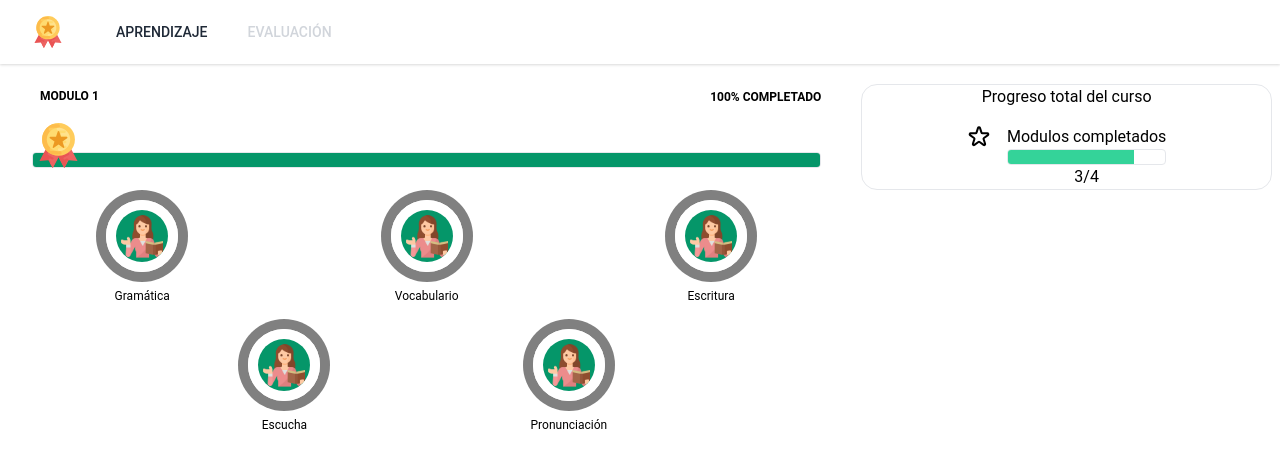
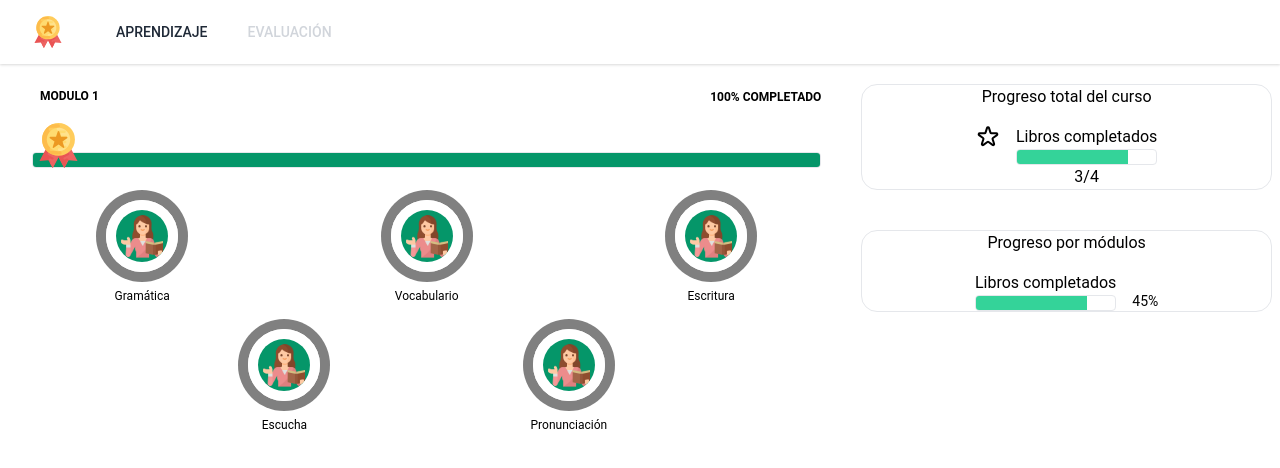
Before and after one commit to dvelez3815/eLearningUTMFCI, a React (Create React App) app: page /inicio in a window 1280 px wide. Shown: the top 468 px of the page. Built offline with nearby package versions, Linux system fonts and the light colour scheme.

Commit message:
los ref del grammar -_-

```diff
--- a/src/components/Activities/Activity.css
+++ b/src/components/Activities/Activity.css
@@ -37,7 +37,7 @@
 }
 
 .modalCard{
-  width: 80%;
+  width: 23%;
   display: flex;
   background-color: teal;
   flex-direction: column;
@@ -51,7 +51,8 @@
   z-index: 999;
   font-size: 1.4vh;
   align-items: center;
-  justify-content: center
+  justify-content: center;
+  position: absolute;
 }
 .modalCard button{
   width: 20vh;
--- a/src/components/EModules/EModule.js
+++ b/src/components/EModules/EModule.js
@@ -7,14 +7,14 @@ export default function EModule(props){
 
     return(
         <>
-        <div className="container">
+        <div className="">
         <ModuleProgress moduleName="Modulo 1" percent={props.percent}></ModuleProgress>
         <div className="grid grid-cols-6">
-        <Activity img={i_writting} percent={props.percent} name={"Gramática"} colspan={'col-span-6 md:col-span-2'}/>
-        <Activity img={i_writting} percent={props.percent} name={"Vocabulario"} colspan={'col-span-3 md:col-span-2'}/>
-        <Activity img={i_writting} percent={props.percent} name={"Escritura"} colspan={'col-span-3 md:col-span-2'}/>
-        <Activity img={i_writting} percent={props.percent} name={"Escucha"} colspan={'col-span-3 md:col-span-2 md:col-start-2'}/>
-        <Activity img={i_writting} percent={props.percent} name={"Pronunciación"} colspan={'col-span-3 md:col-span-2'}/>
+        <Activity img={i_writting} percent={props.percent} name={"Gramática"} colspan={'col-span-1 col-start-2 sm:col-span-2 sm:col-start-1'}/>
+        <Activity img={i_writting} percent={props.percent} name={"Vocabulario"} colspan={'col-span-1 col-start-4 sm:col-start-3 sm:col-span-2'}/>
+        <Activity img={i_writting} percent={props.percent} name={"Escritura"} colspan={'col-span-1 col-start-2 sm:col-start-5 sm:col-span-2'}/>
+        <Activity img={i_writting} percent={props.percent} name={"Escucha"} colspan={'col-span-1 col-start-4 sm:col-start-2 sm:col-span-2'}/>
+        <Activity img={i_writting} percent={props.percent} name={"Pronunciación"} colspan={'col-span-1 col-start-2 sm:col-start-4 sm:col-span-2'}/>
         </div>
         </div>
         </>
--- a/src/components/pages/ejercicios/Grammar.js
+++ b/src/components/pages/ejercicios/Grammar.js
@@ -1,9 +1,36 @@
 import "./CheckExercise.css";
+import { useState, useRef } from "react";
+
+const GrammarImage = (props)=>{
+  return(
+    <div className="flex flex-col w-1/4 flex-wrap cardCheck" aria-checked="false" role="radio" tabIndex="-1" data-test="challenge-choice-card" ref={props.myref}>
+      <button>
+      <img
+      src={props.src}
+      alt={props.alt}
+      onClick={()=>{props.marcar(props.myref)}}
+    />
+    <p className="text-sm font-medium	">{props.nombre}</p>
+      </button>
+  </div>
+  )
+}
+
+
 
 const Grammar = (props) => {
+  const imagen1 = useRef();
   let datos = {
     total_completado: 80,
   };
+  const [marcado, setMarcado] = useState(false);
+  const marcar = (imagenRef)=>{
+    console.log(imagenRef);
+    //borrar todas las otras referencias
+
+    imagenRef.current.classList.add("activado");
+  }
+
   return (
     <div className="container m-auto p-auto w-10/12">
       <div className="flex justify-between py-5">
@@ -32,20 +59,7 @@ const Grammar = (props) => {
         </div>
       </div>
       <div className="flex flex-wrap items-center justify-center	gap-2 mb-4" aria-label="choice" role="radiogroup">
-        <div className="flex flex-col w-1/4 flex-wrap cardCheck" aria-checked="false" role="radio" tabIndex="-1" data-test="challenge-choice-card">
-          <img
-            src="https://d2pur3iezf4d1j.cloudfront.net/images/18a521f1507cb86689faa5b2e8277703"
-            alt=""
-          />
-          <p className="text-sm font-medium	">Tea</p>
-        </div>
-        <div className="flex flex-col w-1/4 flex-wrap cardCheck" aria-checked="false" role="radio" tabIndex="-1" data-test="challenge-choice-card">
-          <img
-            src="https://d2pur3iezf4d1j.cloudfront.net/images/18a521f1507cb86689faa5b2e8277703"
-            alt=""
-          />
-          <p className="text-sm font-medium	">Tea</p>
-        </div>
+        <GrammarImage src={'https://d2pur3iezf4d1j.cloudfront.net/images/18a521f1507cb86689faa5b2e8277703'} alt={"agua"} nombre={"agua"} marcar={marcar} myref={imagen1}/>
         <div className="flex flex-col w-1/4 flex-wrap cardCheck" aria-checked="false" role="radio" tabIndex="-1" data-test="challenge-choice-card">
           <img
             src="https://d2pur3iezf4d1j.cloudfront.net/images/18a521f1507cb86689faa5b2e8277703"
--- a/src/components/pages/inicio/Inicio.js
+++ b/src/components/pages/inicio/Inicio.js
@@ -8,19 +8,22 @@ export const Inicio = () => {
     <div>
       <NavComponent logo={logo} />
       <div className="grid grid-cols-6">
-        <div className="col-span-4">
+        <div className="col-span-6 md:col-span-4">
           <EModule percent={100} />
         </div>
-        <ProgresoCurso />
+        <div className="md:col-span-2">
+          <ProgresoLibros />
+          <ProgresoModulos />
+        </div>
       </div>
     </div>
   );
 };
 
 
-const ProgresoCurso = () => {
+const ProgresoLibros = () => {
     return(
-        <div className="col-span-2 py-5 px-2">
+        <div className="py-5 px-2 hidden md:block">
           <div className="border rounded-2xl flex flex-col justify-center items-center">
             <div className="mb-4">
               <h2>Progreso total del curso</h2>
@@ -32,7 +35,7 @@ const ProgresoCurso = () => {
                     </svg>
                 </div>
                 <div className="flex flex-col" id="info">
-                    <div><h2>Modulos completados</h2></div>
+                    <div><h2>Libros completados</h2></div>
                     <div className="overflow-hidden text-xs flex rounded bg-amber-200 h-4 border">
                         <div style={{width: `80%`}} className="shadow-none flex flex-col text-center whitespace-nowrap text-white justify-center bg-green-400"></div>
                     </div>
@@ -43,3 +46,26 @@ const ProgresoCurso = () => {
         </div>
     )
 }
+
+const ProgresoModulos = () => {
+  return(
+    <div className="py-5 px-2 hidden md:block">
+      <div className="border rounded-2xl flex flex-col justify-center items-center">
+        <div className="mb-4">
+          <h2>Progreso por módulos</h2>
+        </div>
+        <div className="flex justify-center gap-4">
+            <div className="flex flex-col" id="info">
+                <div><h2>Libros completados</h2></div>
+                <div className="overflow-hidden text-xs flex rounded bg-amber-200 h-4 border">
+                    <div style={{width: `80%`}} className="shadow-none flex flex-col text-center whitespace-nowrap text-white justify-center bg-green-400"></div>
+                </div>
+            </div>
+           <div className="flex flex-col-reverse">
+             <p className="text-xs sm:text-sm">45%</p>
+           </div>
+        </div>
+      </div>
+    </div>
+)
+}
--- a/tailwind.config.js
+++ b/tailwind.config.js
@@ -1,8 +1,13 @@
+const defaultTheme = require('tailwindcss/defaultTheme')
+
 module.exports = {
   purge: ['./src/**/*.{js,jsx}', './public/index.html'],
   darkMode: false, // or 'media' or 'class'
   theme: {
-    extend: {},
+    screens: {
+      'xs': '475px',
+      ...defaultTheme.screens,
+    },
   },
   variants: {
     extend: {},
```
Also changed, not shown: 1 other file (tests, documents, lock files or other folders).
